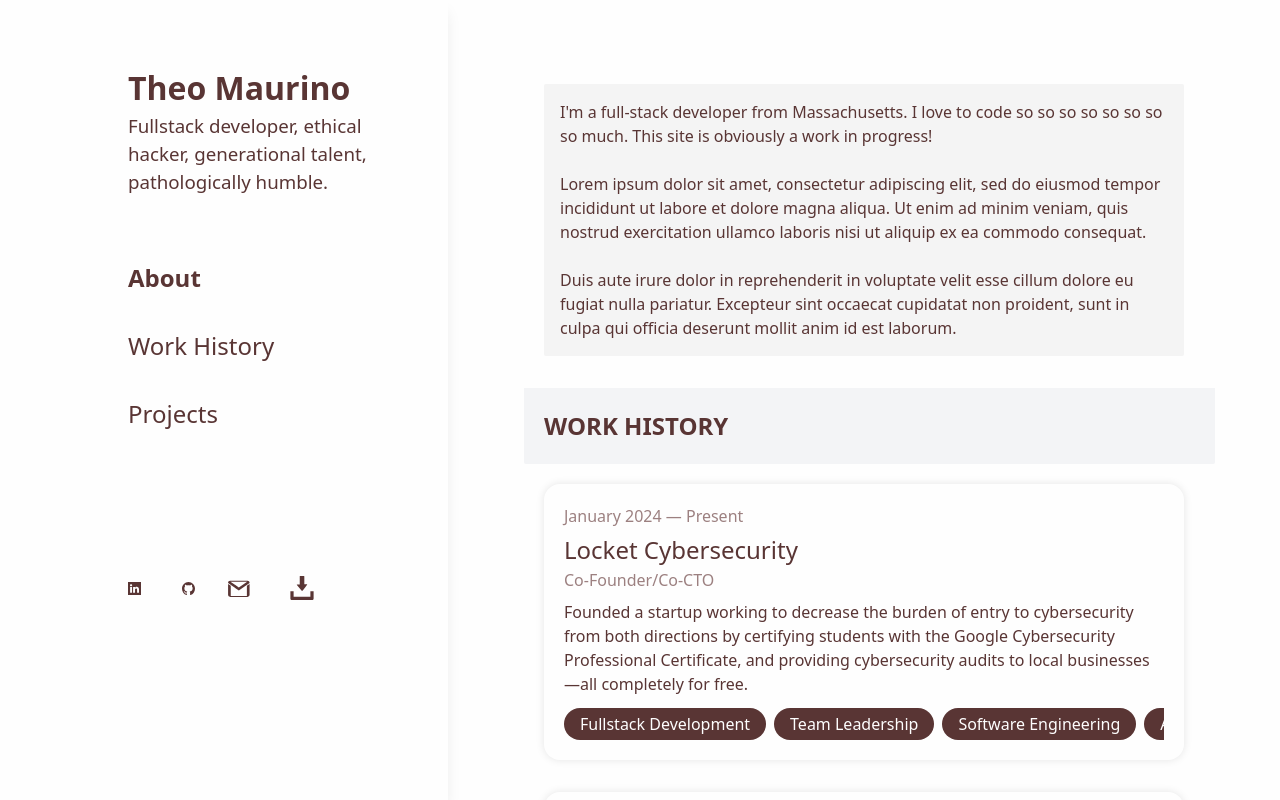
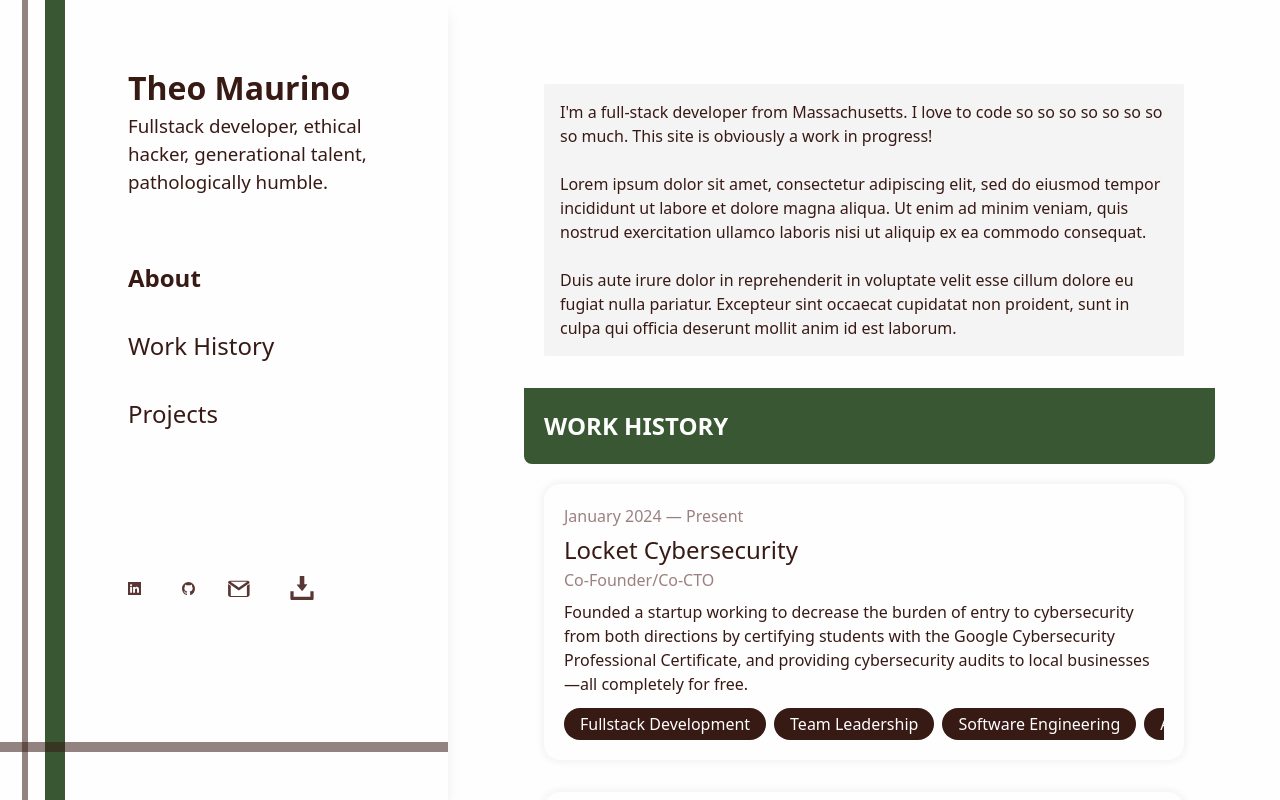
Before and after one commit to m4ur1n0/theo-maurino-portfolio, a Next.js app: page / in a window 1280 px wide. Built offline with nearby package versions, Linux system fonts and the light colour scheme.

Commit message:
COLORS AND DECORATIONSgit add .

```diff
--- a/src/components/NavBar.js
+++ b/src/components/NavBar.js
@@ -50,6 +50,11 @@ export default function NavBar({selected, setSelected}) {
 
   return (
     <div className="h-screen text-black shadow-lg flex flex-col pr-10">
+
+      <div className="absolute h-full w-[20px] bg-highlight2 left-[10%]" />
+      <div className="absolute h-full w-[6px] bg-text_color_clear left-[5%]" />
+      <div className="absolute w-full h-[10px] bg-text_color_clear bottom-[6%]" />
+
       <div className="navbar-content mt-16 ml-32  " >
         <div className="title-container mb-16 ">
           <h1>Theo Maurino</h1>
@@ -90,7 +95,7 @@ export default function NavBar({selected, setSelected}) {
 
 
           <a href={"/files/resume.pdf"} download="theo_maurino">
-            <img className="w-1/4 mx-12 " src='/vectors/download.svg' />
+            <img className="w-1/4 mx-12  " src='/vectors/download.svg' />
           </a>
         </div>
 
--- a/src/components/SectionHeader.js
+++ b/src/components/SectionHeader.js
@@ -4,7 +4,7 @@ const SectionHeader = ({children}) => {
 
 
   return (
-    <div id={"work-history"} className='projects-section-header sticky -top-10 bg-gray-100 w-[108%] p-5 z-50 rounded-sm mb-2 -ml-5 border-t-8 border-background'>
+    <div id={"work-history"} className='projects-section-header sticky -top-10 bg-highlight2 w-[108%] p-5 z-50 rounded-lg mb-2 -ml-5 border-t-8 border-background'>
         {/* <h2 className='font-medium text-text_color'>{text}</h2>
         <h2 className='text-black'>Hello</h2> */}
         {children}
--- a/src/components/WorkHistory.js
+++ b/src/components/WorkHistory.js
@@ -11,7 +11,7 @@ const WorkHistory = ({name, description, position, start, end, skills, url=''})
     }
 
   return (
-    <div className='work-history-item p-5 my-3 flex flex-col w-full rounded-2xl total-shadow-md transition-transform transform duration-200 ease-in-out hover:scale-[1.02] hover:total-shadow-md cursor-pointer'
+    <div className='work-history-item p-5 my-3 flex flex-col w-full rounded-2xl total-shadow-md transition-transform transform duration-200 ease-in-out hover:scale-[1.02] hover:total-shadow-md cursor-pointer bord'
         onClick={handleClick}
     >
         <p className='text-secondary_text'>{start} — {end}</p>
--- a/src/pages/index.js
+++ b/src/pages/index.js
@@ -147,7 +147,7 @@ export default function Home() {
         <div className='about-top-locator h-1' id="work" ref={workRef} />
         <div className='work-history-section'  >
           <SectionHeader>
-            <h2 className='font-bold'>WORK HISTORY</h2>
+            <h2 className='font-bold text-white'>WORK HISTORY</h2>
           </SectionHeader>
           <div className='flex flex-col gap-2 w-full ' >
             {
@@ -163,7 +163,7 @@ export default function Home() {
 
         <div className='projects-section' id="projects" ref={projectRef}>
           <SectionHeader>
-            <h2 className='font-bold'>PROJECTS</h2>
+            <h2 className='font-bold text-white'>PROJECTS</h2>
           </SectionHeader>
 
           <div className='flex flex-col gap-2 w-full'>
--- a/src/styles/globals.css
+++ b/src/styles/globals.css
@@ -19,10 +19,18 @@
 :root {
   --background : #fefefe;
   --shadow : #f4f4f4;
-  --text-color: #593534;
+  --text-color: #381a15;
+  /* --text-color: #263c20; */
+
+  --decoration-color : #3c2420;
+
+  --text-color-clear : #381a158a;
   --secondary-text : #9c8080;
 
-  --highlight : #833e3e;
+
+
+  --highlight : #80a35895;
+  --highlight2 : #395732;
   --black : #171717;
   --white : #fefefe;
   --selection : #ce7a9a;
@@ -104,21 +112,21 @@ h5 {
   font-weight: 300;
 }
 
-.projects-section-header h2 {
+/* .projects-section-header h2 {
   color : var(--text-color);
 
-}
+} */
 
 .projects-section-header h2::selection {
   background-color: #a96464;
 }
 
 .total-shadow-md {
-  @apply shadow-[0_0_8px_rgba(0,0,0,0.1)];
+  @apply shadow-[0_0_8px_rgba(89,53,52,0.1)];
 }
 
 .total-shadow-lg {
-  @apply shadow-[0_0_10px_rgba(0,0,0,0.15)];
+  @apply shadow-[0_0_10px_rgba(89,53,52,0.15)];
 }
 
 .hide-scrollbar {
--- a/tailwind.config.mjs
+++ b/tailwind.config.mjs
@@ -23,7 +23,9 @@ export default {
       colors: {
         background: "var(--background)",
         text_color: "var(--text-color)",
+        text_color_clear : "var(--text-color-clear)",
         highlight : "var(--highlight)",
+        highlight2 : "var(--highlight2)",
         black : "var(--black)",
         white : "var(--white)",
         selection : "var(--selection)",
```
